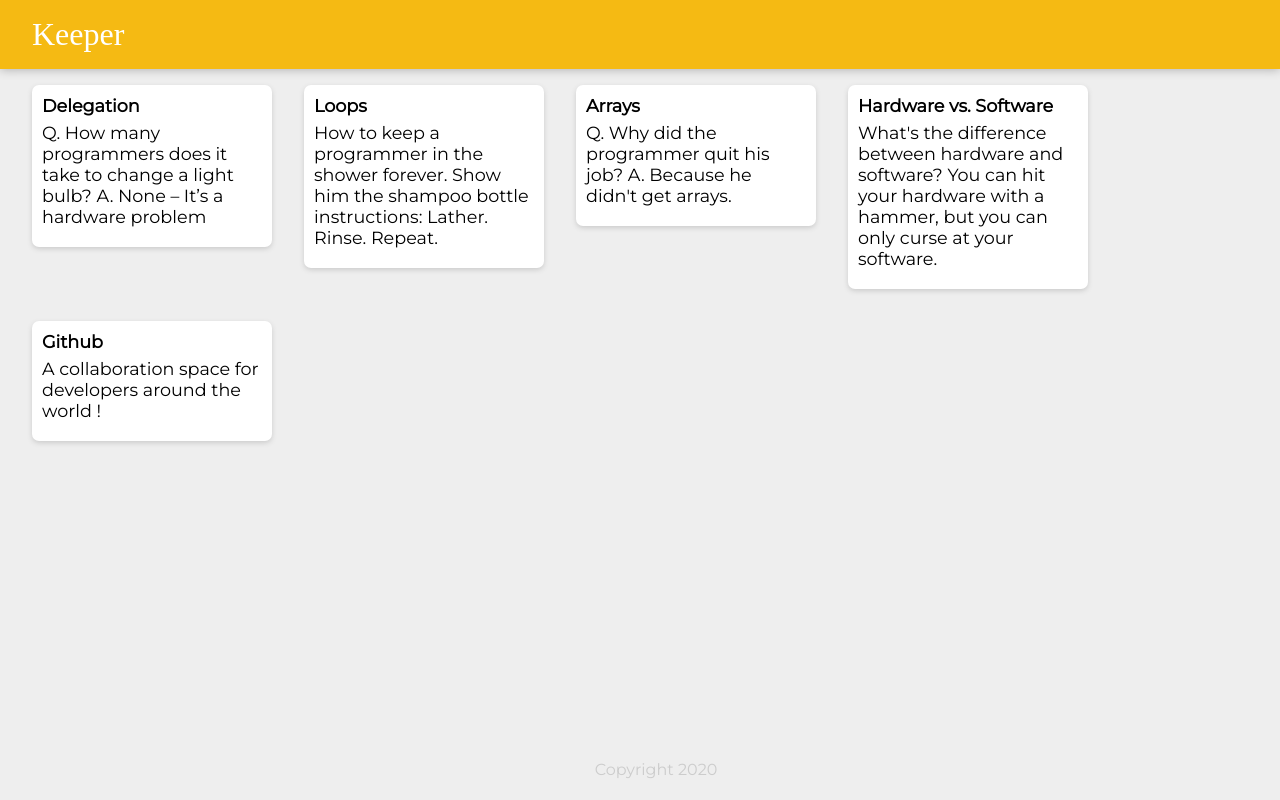
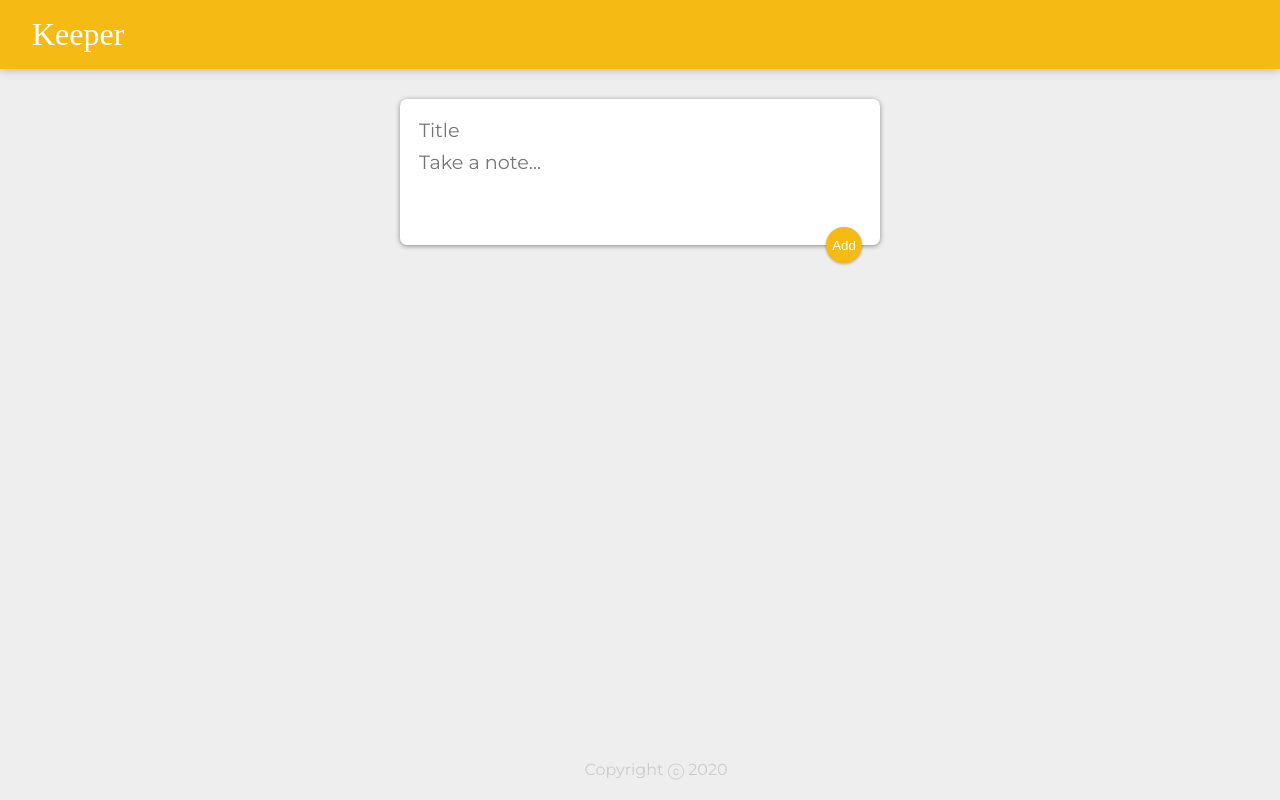
Before and after one commit to anmolsahu2k/keeperApp, a React (Create React App) app: page / in a window 1280 px wide. Built offline with nearby package versions, Linux system fonts and the light colour scheme; a web font is replaced by a local one.

Commit message:
Seperate components and add 'Add' and 'Delete' functionality

```diff
--- a/public/styles.css
+++ b/public/styles.css
@@ -3,9 +3,11 @@
     margin: 0;
     box-sizing: border-box;
 }
+
 html {
     font-family: "Montserrat", sans-serif;
 }
+
 body {
     background: #eee;
     padding: 0 16px;
@@ -35,6 +37,7 @@
 footer p {
     color: #ccc;
 }
+
 .note {
     background: #fff;
     border-radius: 7px;
@@ -44,13 +47,64 @@
     margin: 16px;
     float: left;
 }
+
 .note h1 {
     font-size: 1.1em;
     margin-bottom: 6px;
 }
+
 .note p {
     font-size: 1.1em;
     margin-bottom: 10px;
     white-space: pre-wrap;
     word-wrap: break-word;
 }
+
+.note button {
+    position: relative;
+    float: right;
+    margin-right: 10px;
+    color: #f5ba13;
+    border: none;
+    width: 36px;
+    height: 36px;
+    cursor: pointer;
+    outline: none;
+    background: white;
+}
+
+form {
+    position: relative;
+    width: 480px;
+    margin: 30px auto 20px auto;
+    background: #fff;
+    padding: 15px;
+    border-radius: 7px;
+    box-shadow: 0 1px 5px rgb(138, 137, 137);
+}
+
+form input,
+form textarea {
+    width: 100%;
+    border: none;
+    padding: 4px;
+    outline: none;
+    font-size: 1.2em;
+    font-family: inherit;
+    resize: none;
+}
+
+form button {
+    position: absolute;
+    right: 18px;
+    bottom: -18px;
+    background: #f5ba13;
+    color: #fff;
+    border: none;
+    border-radius: 50%;
+    width: 36px;
+    height: 36px;
+    box-shadow: 0 1px 3px rgba(0, 0, 0, 0.3);
+    cursor: pointer;
+    outline: none;
+}
--- a/src/components/App.jsx
+++ b/src/components/App.jsx
@@ -1,21 +1,45 @@
-import React from 'react';
+import React, { useState } from "react";
 import Header from "./Header";
 import Footer from "./Footer";
 import Note from "./Note";
-import notes from "../notes";
+import CreateArea from "./CreateArea";
 
 function App() {
-    return <div>
-		<Header />
-		{notes.map(noteItem=>(<Note
-        	key={noteItem.key}
-        	title = {noteItem.title}
-        	content = {noteItem.content}
-        	/>
-        ))}
-		<Footer />
-	</div>;
+    function addNote(inputText) {
+        setNotes((prevValue) => {
+            return [...prevValue, inputText];
+        });
+    }
 
+    function deleteNote(id) {
+        setNotes((prevValue) => {
+            return prevValue.filter((noteItem, index) => {
+                return index != id;
+            });
+        });
+    }
+
+    const [notes, setNotes] = useState([]);
+
+    return (
+        <div>
+      <Header />
+      <CreateArea onAdd={addNote} />
+
+      {notes.map((note, index) => {
+        return (
+          <Note
+            key={index}
+            id={index}
+            title={note.title}
+            content={note.content}
+            onDelete={deleteNote}
+          />
+        );
+      })}
+      <Footer />
+    </div>
+    );
 }
 
 export default App;
--- /dev/null
+++ b/src/components/CreateArea.jsx
@@ -0,0 +1,50 @@
+import React, { useState } from "react";
+
+function CreateArea(props) {
+    const [inputText, setInputText] = useState({
+        title: "",
+        content: ""
+    });
+
+    function handleChange(event) {
+        // console.log(event.target)
+        const { name, value } = event.target;
+        setInputText((prevValue) => {
+            return { ...prevValue, [name]: value };
+        });
+        // console.log(inputText);
+    }
+
+    function submitNote(event) {
+        props.onAdd(inputText);
+        event.preventDefault();
+        setInputText({ title: "", content: "" });
+    }
+
+    return (
+        <div>
+      <form>
+        <input
+          onChange={(event) => {
+            handleChange(event);
+          }}
+          name="title"
+          placeholder="Title"
+          value={inputText.title}
+        />
+        <textarea
+          onChange={(event) => {
+            handleChange(event);
+          }}
+          name="content"
+          placeholder="Take a note..."
+          rows="3"
+          value={inputText.content}
+        />
+        <button onClick={submitNote}>Add</button>
+      </form>
+    </div>
+    );
+}
+
+export default CreateArea;
--- a/src/components/Footer.jsx
+++ b/src/components/Footer.jsx
@@ -1,11 +1,12 @@
-import React from 'react';
+import React from "react";
 
 function Footer() {
-    var currentDate = new Date();
-    var currentYear = currentDate.getFullYear();
-    return <footer>
-		<p>Copyright {currentYear} </p>
-	</footer>;
+    const year = new Date().getFullYear();
+    return (
+        <footer>
+      <p>Copyright ⓒ {year}</p>
+    </footer>
+    );
 }
 
 export default Footer;
--- a/src/components/Note.jsx
+++ b/src/components/Note.jsx
@@ -1,11 +1,16 @@
 import React from "react";
 
-
 function Note(props) {
-    return <div className="note">
-		<h1>{props.title}</h1>
-		<p>{props.content}</p>
-	</div>;
+    function handleClick() {
+        props.onDelete(props.id);
+    }
+    return (
+        <div className="note">
+      <h1>{props.title}</h1>
+      <p>{props.content}</p>
+      <button onClick={handleClick}>DELETE</button>
+    </div>
+    );
 }
 
 export default Note;
--- a/src/index.js
+++ b/src/index.js
@@ -1,8 +1,6 @@
 import React from 'react';
 import ReactDOM from 'react-dom';
 import App from "./components/App";
-
-//Challenge. Render all the notes inside notes.js as a seperate Note component.
 
 ReactDOM.render(
     <App />,
```
Also changed, not shown: src/components/Header.jsx (+6 -4 lines), 1 other file (tests, documents, lock files or other folders). Lines whose indentation alone changed are shown as unchanged.
